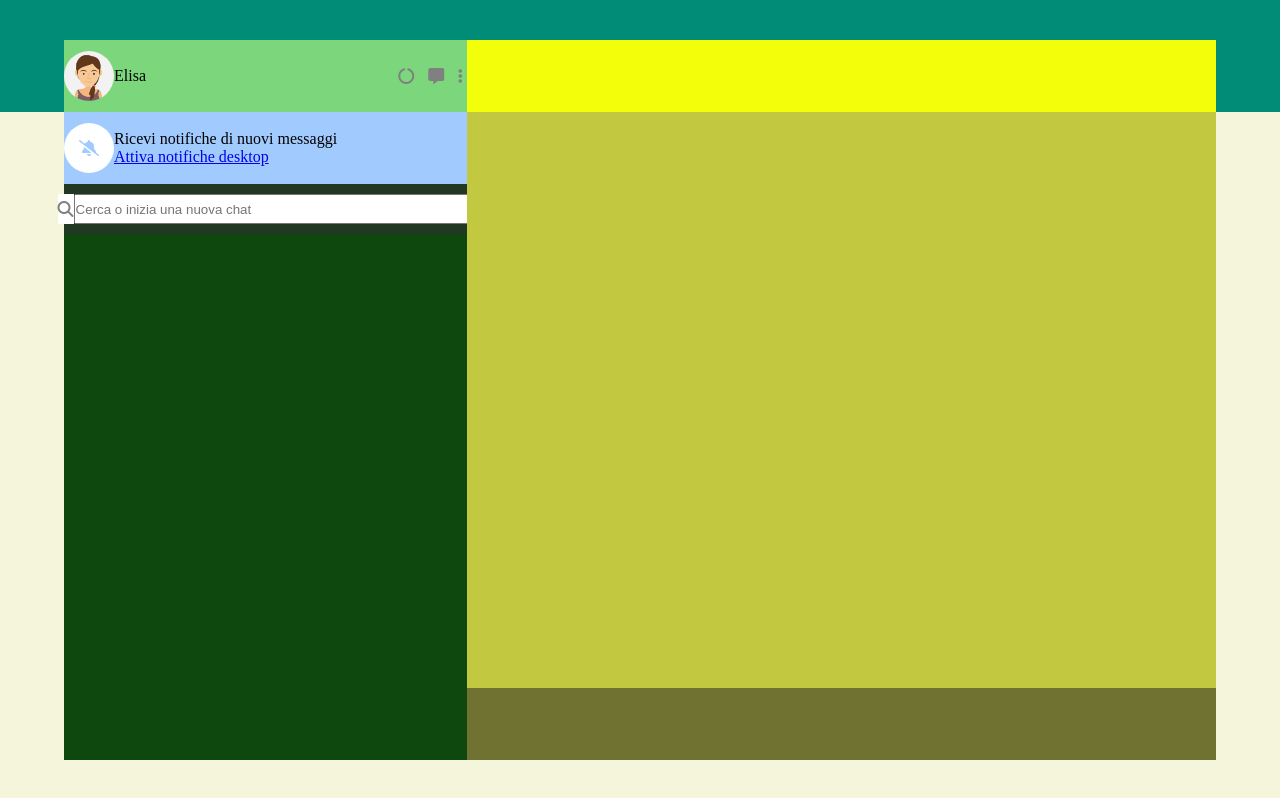
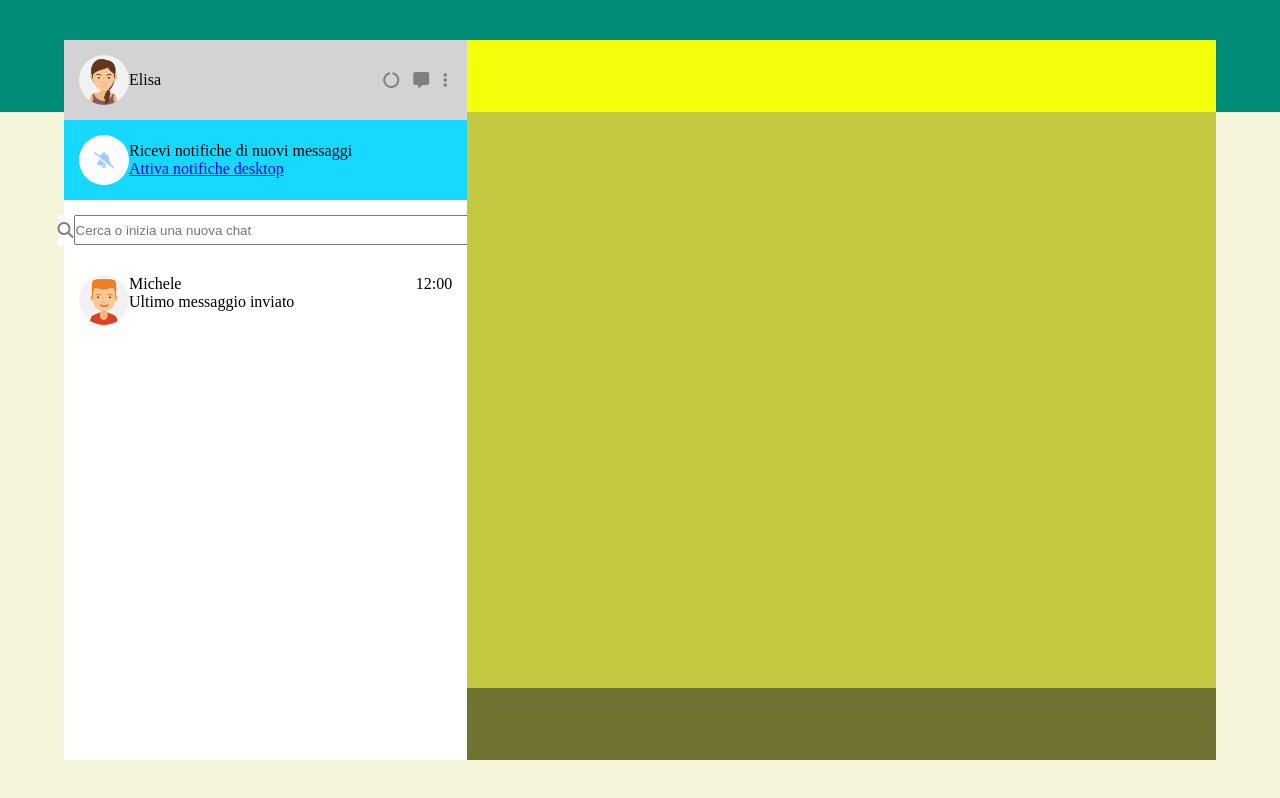
Before and after one commit to Paolo-dev-it/vue-boolzapp, a plain HTML site: page index.html in a window 1280 px wide. Drawn offline with nearby package versions, Linux system fonts and the light colour scheme.

Commit message:
Left section style done

```diff
--- a/assets/css/style.css
+++ b/assets/css/style.css
@@ -26,7 +26,6 @@
 .left-part {
   width: 35%;
   height: 100%;
-  background-color: red;
 }
 
 .right-part {
@@ -37,34 +36,36 @@
 
 .my-profile {
   width: 100%;
-  height: 10%;
-  background-color: rgb(124, 215, 124);
+  background-color: lightgray;
   display: flex;
   justify-content: space-between;
   align-items: center;
+  padding: 15px;
 }
 
 .notice {
   width: 100%;
-  height: 10%;
-  background-color: rgb(161, 203, 255);
+  background-color: rgb(23, 216, 255);
   display: flex;
   align-items: center;
+  padding: 15px;
 }
 
 .search-profile {
   width: 100%;
-  height: 7%;
-  background-color: rgb(34, 56, 34);
+  background-color: white;
   display: flex;
   align-items: center;
   justify-content: center;
+  padding: 15px;
 }
 
 .chats {
   width: 100%;
-  height: 73%;
-  background-color: rgb(14, 72, 14);
+  background-color: white;
+  display: flex;
+  justify-content: space-between;
+  padding: 15px;
 }
 
 .description {
@@ -129,3 +130,13 @@
   width: 400px;
   height: 30px;
 }
+
+.left-chats-part {
+  display: flex;
+}
+
+.profile-pic-contacts {
+  width: 50px;
+  height: 50px;
+  border-radius: 50%;
+}
--- a/index.html
+++ b/index.html
@@ -20,6 +20,7 @@
       <div class="container">
         <div class="content-container">
           <div class="left-part">
+            <!-- Sezione mio profilo -->
             <div class="my-profile">
               <div class="my-profile-left-part">
                 <img
@@ -35,6 +36,7 @@
                 <i class="fa-solid fa-ellipsis-vertical"></i>
               </div>
             </div>
+            <!-- Sezione notifiche -->
             <div class="notice">
               <div class="bell">
                 <i class="fa-solid fa-bell-slash"></i>
@@ -44,6 +46,7 @@
                 <div><a href="#">Attiva notifiche desktop</a></div>
               </div>
             </div>
+            <!-- Sezione filtra nomi -->
             <div class="search-profile">
               <div class="icon-lens">
                 <i class="fa-solid fa-magnifying-glass"></i>
@@ -55,7 +58,23 @@
                 />
               </div>
             </div>
-            <div class="chats"></div>
+            <!-- Sezione mie chats -->
+            <div class="chats">
+              <div class="left-chats-part">
+                <img
+                  src="./assets/img/avatar_1.jpg"
+                  alt="My profile picture"
+                  class="profile-pic-contacts"
+                />
+                <div class="left-chats-part-name">
+                  <span>Michele</span>
+                  <div>Ultimo messaggio inviato</div>
+                </div>
+              </div>
+              <div>
+                <span>12:00</span>
+              </div>
+            </div>
           </div>
           <div class="right-part">
             <div class="description"></div>
```
